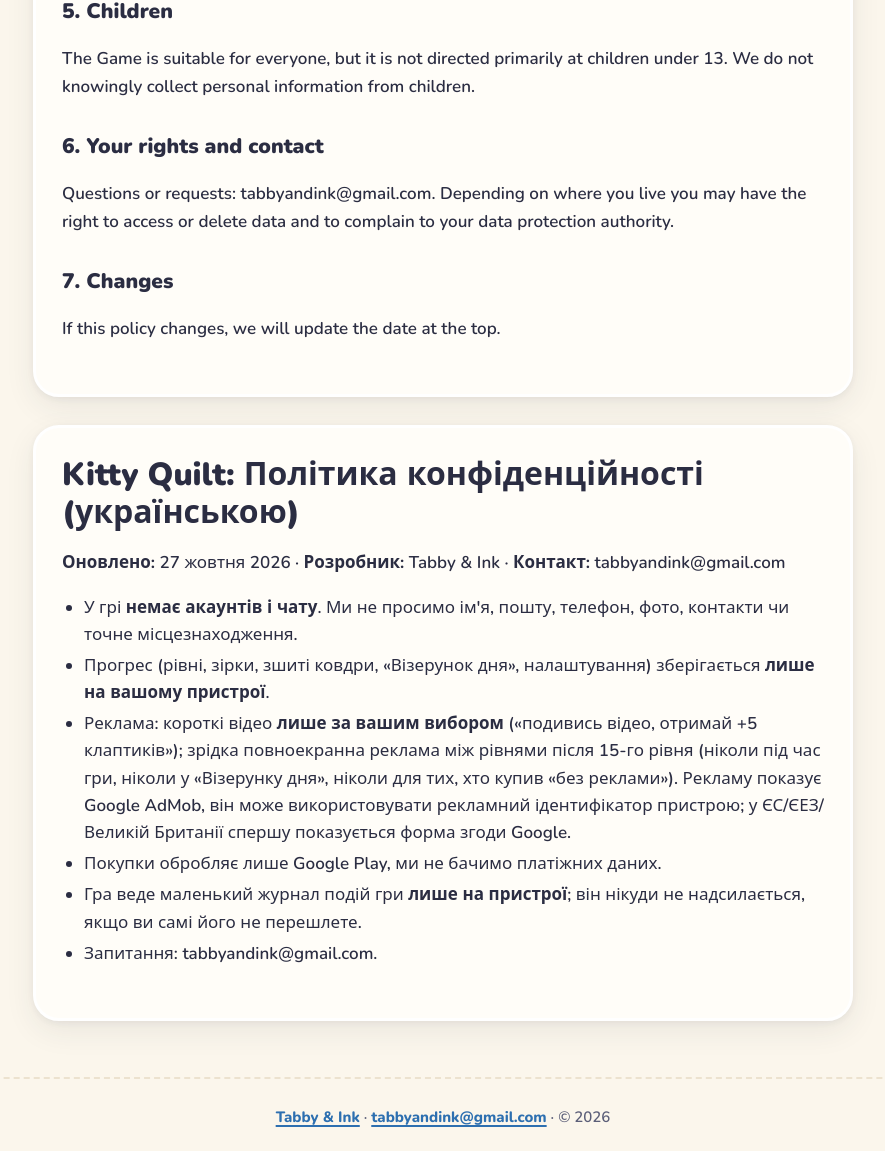
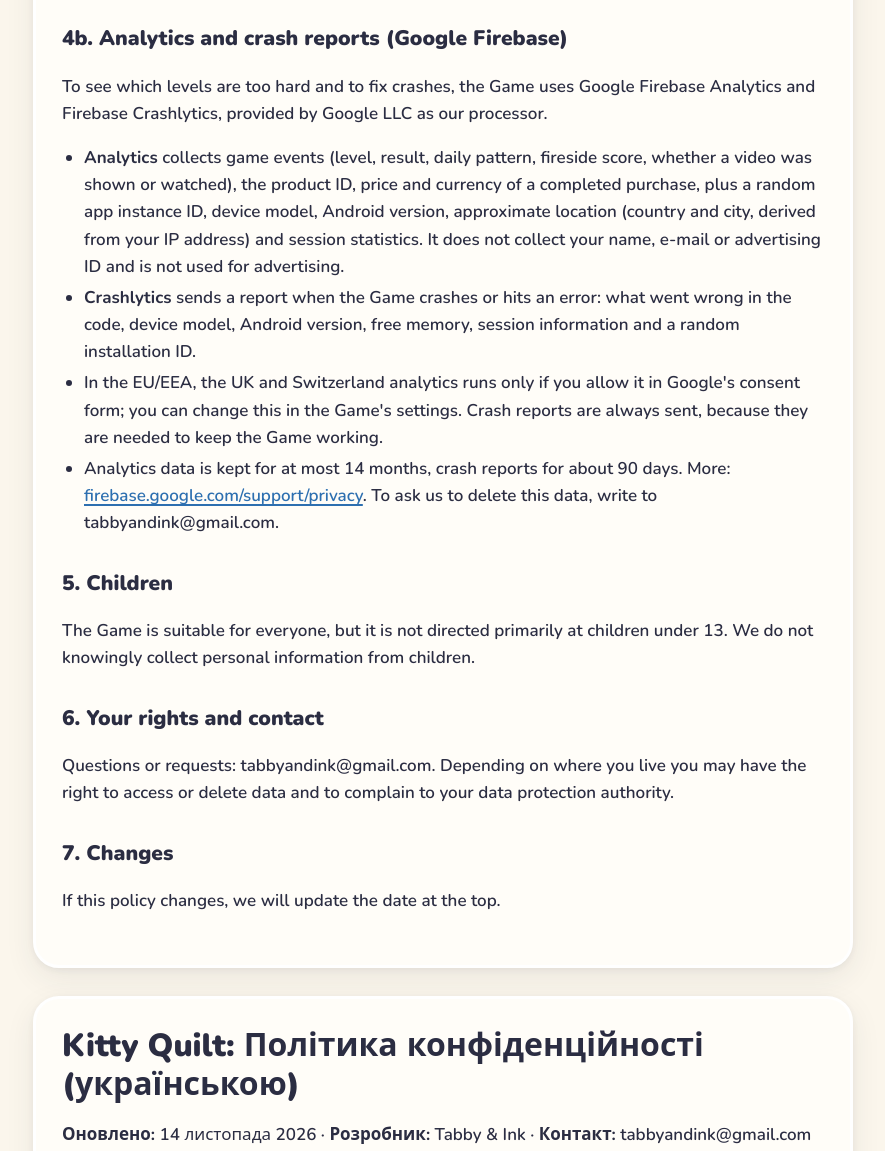
Before and after one commit to tabbyandink/tabbyandink.github.io, a plain HTML site: page kitty-quilt/privacy.html in a window 1280 px wide. Shown: the part 1355-2506 px from the top of the page, without its empty margins (197-1082 px from the left). Drawn offline with nearby package versions, Linux system fonts and the light colour scheme.

Commit message:
Kitty Quilt privacy policy: Firebase, honest ad wording

```diff
--- a/kitty-quilt/privacy.html
+++ b/kitty-quilt/privacy.html
@@ -23,7 +23,7 @@
 <main class="wrap">
 <article class="doc" id="en" lang="en">
 <h1>Kitty Quilt: Privacy Policy</h1>
-<p><strong>Last updated:</strong> 27 October 2026
+<p><strong>Last updated:</strong> 14 November 2026
 <strong>Developer:</strong> Tabby &amp; Ink
 <strong>Contact:</strong> tabbyandink@gmail.com</p>
 <p>This policy explains what information the game "Kitty Quilt" (the "Game") collects, why, and what choices you have.</p>
@@ -31,8 +31,8 @@
 <ul>
 <li>The Game has <strong>no accounts and no chat</strong>. We <strong>never ask for your name, e‑mail, phone number, photos, contacts or precise location</strong>.</li>
 <li>Your progress (levels, stars, quilts you sewed, daily patterns, settings) is stored <strong>only on your device</strong>.</li>
-<li>The Game shows <strong>short video ads only when you choose to watch one</strong> (for example "watch a video for +5 patches"). It may also show a rare full‑screen ad between levels after level 15 (never during play, never in the daily pattern, never for players who bought "no ads").</li>
-<li>The Game keeps a small local log of game events (level started/won/lost) <strong>on your device only</strong>, to help us balance levels when testers send it to us themselves.</li>
+<li>The Game shows optional video ads when you choose to watch one (for example "watch a video for +5 patches") and <strong>short full‑screen ads between some levels</strong> after level 15 (never during play, never in the daily pattern, never for players who bought "no ads").</li>
+<li>To fix bugs and balance levels we use <strong>Google Firebase Analytics and Crashlytics</strong> (see section 4b). They never collect your name, e‑mail or advertising ID. In the EU/EEA and UK analytics runs only with your consent.</li>
 </ul>
 <h2>2. Data stored on your device</h2>
 <p>Two small files: your progress and settings, and a local event log. They never leave your device unless you choose to send them to us. Uninstalling the Game deletes them.</p>
@@ -46,6 +46,14 @@
 <p>We do not receive your advertising ID or any personal data from the ads; we only see aggregated reports.</p>
 <h2>4. Purchases</h2>
 <p>If the Game offers a one‑time purchase (for example "no ads"), payment is handled entirely by Google Play. We never see your payment details.</p>
+<h2>4b. Analytics and crash reports (Google Firebase)</h2>
+<p>To see which levels are too hard and to fix crashes, the Game uses Google Firebase Analytics and Firebase Crashlytics, provided by Google LLC as our processor.</p>
+<ul>
+<li><strong>Analytics</strong> collects game events (level, result, daily pattern, fireside score, whether a video was shown or watched), the product ID, price and currency of a completed purchase, plus a random app instance ID, device model, Android version, approximate location (country and city, derived from your IP address) and session statistics. It does not collect your name, e‑mail or advertising ID and is not used for advertising.</li>
+<li><strong>Crashlytics</strong> sends a report when the Game crashes or hits an error: what went wrong in the code, device model, Android version, free memory, session information and a random installation ID.</li>
+<li>In the EU/EEA, the UK and Switzerland analytics runs only if you allow it in Google's consent form; you can change this in the Game's settings. Crash reports are always sent, because they are needed to keep the Game working.</li>
+<li>Analytics data is kept for at most 14 months, crash reports for about 90 days. More: <a href="https://firebase.google.com/support/privacy">firebase.google.com/support/privacy</a>. To ask us to delete this data, write to tabbyandink@gmail.com.</li>
+</ul>
 <h2>5. Children</h2>
 <p>The Game is suitable for everyone, but it is not directed primarily at children under 13. We do not knowingly collect personal information from children.</p>
 <h2>6. Your rights and contact</h2>
@@ -55,13 +63,13 @@
 </article>
 <article class="doc" id="uk" lang="uk">
 <h1>Kitty Quilt: Політика конфіденційності (українською)</h1>
-<p><strong>Оновлено:</strong> 27 жовтня 2026 · <strong>Розробник:</strong> Tabby &amp; Ink · <strong>Контакт:</strong> tabbyandink@gmail.com</p>
+<p><strong>Оновлено:</strong> 14 листопада 2026 · <strong>Розробник:</strong> Tabby &amp; Ink · <strong>Контакт:</strong> tabbyandink@gmail.com</p>
 <ul>
 <li>У грі <strong>немає акаунтів і чату</strong>. Ми не просимо ім'я, пошту, телефон, фото, контакти чи точне місцезнаходження.</li>
 <li>Прогрес (рівні, зірки, зшиті ковдри, «Візерунок дня», налаштування) зберігається <strong>лише на вашому пристрої</strong>.</li>
-<li>Реклама: короткі відео <strong>лише за вашим вибором</strong> («подивись відео, отримай +5 клаптиків»); зрідка повноекранна реклама між рівнями після 15-го рівня (ніколи під час гри, ніколи у «Візерунку дня», ніколи для тих, хто купив «без реклами»). Рекламу показує Google AdMob, він може використовувати рекламний ідентифікатор пристрою; у ЄС/ЄЕЗ/Великій Британії спершу показується форма згоди Google.</li>
+<li>Реклама: відео за вашим вибором («подивись відео, отримай +5 клаптиків») і <strong>короткі повноекранні оголошення між деякими рівнями</strong> після 15-го рівня (ніколи під час гри, ніколи у «Візерунку дня», ніколи для тих, хто купив «без реклами»). Рекламу показує Google AdMob, він може використовувати рекламний ідентифікатор пристрою; у ЄС/ЄЕЗ/Великій Британії спершу показується форма згоди Google.</li>
 <li>Покупки обробляє лише Google Play, ми не бачимо платіжних даних.</li>
-<li>Гра веде маленький журнал подій гри <strong>лише на пристрої</strong>; він нікуди не надсилається, якщо ви самі його не перешлете.</li>
+<li>Щоб виправляти помилки й налаштовувати складність, ми використовуємо <strong>Google Firebase Analytics і Crashlytics</strong>. Аналітика збирає події гри (рівень, результат, Візерунок дня, рекорд біля каміна, перегляд відео), ідентифікатор, ціну й валюту покупки, випадковий ідентифікатор застосунку, модель пристрою, версію Android, приблизне місцезнаходження за IP та статистику сесій; ім'я, пошту чи рекламний ідентифікатор вона не збирає і для реклами не використовується. Crashlytics надсилає звіт про збій: що сталося в коді, модель пристрою, версію Android, вільну пам'ять, дані сесії і випадковий ідентифікатор встановлення. У ЄС/ЄЕЗ, Великій Британії та Швейцарії аналітика працює лише з вашої згоди; звіти про збої надсилаються завжди. Дані аналітики зберігаються до 14 місяців, звіти про збої приблизно 90 днів.</li>
 <li>Запитання: tabbyandink@gmail.com.</li>
 </ul>
 </article>
```
